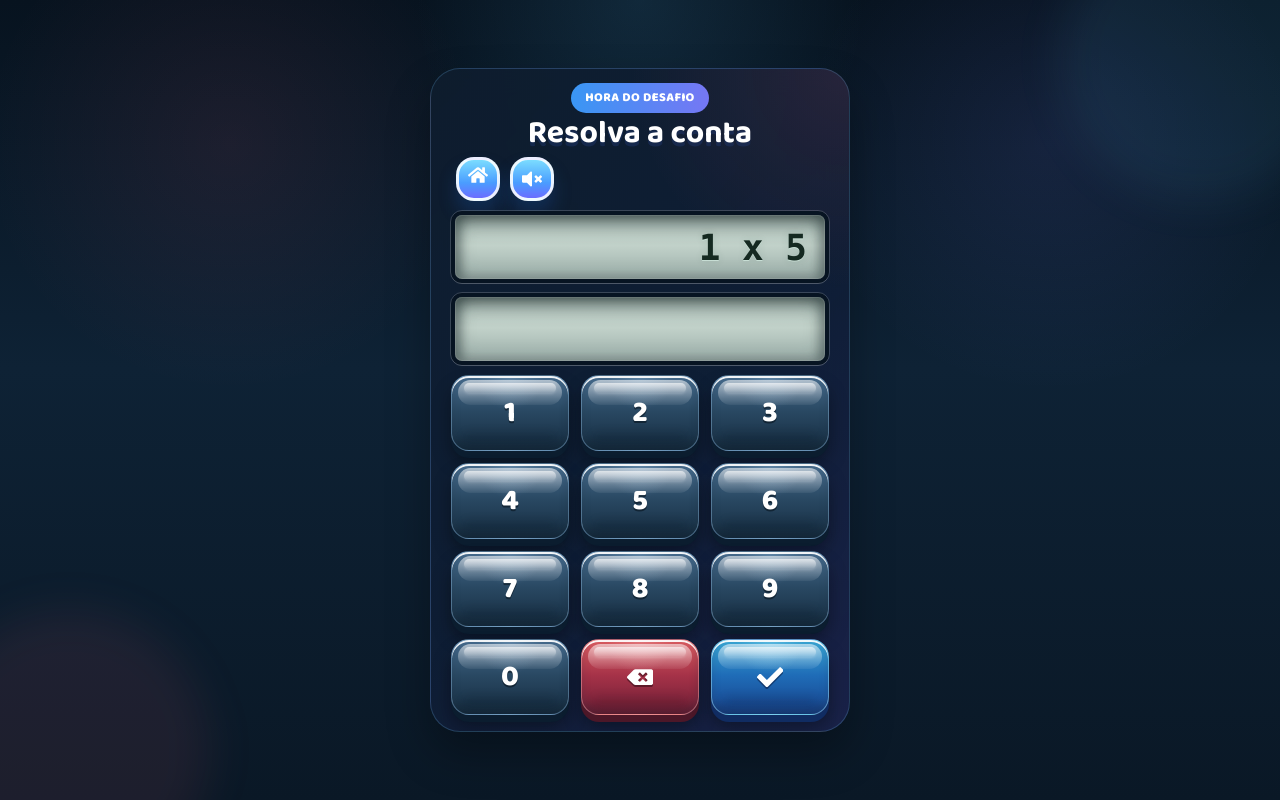
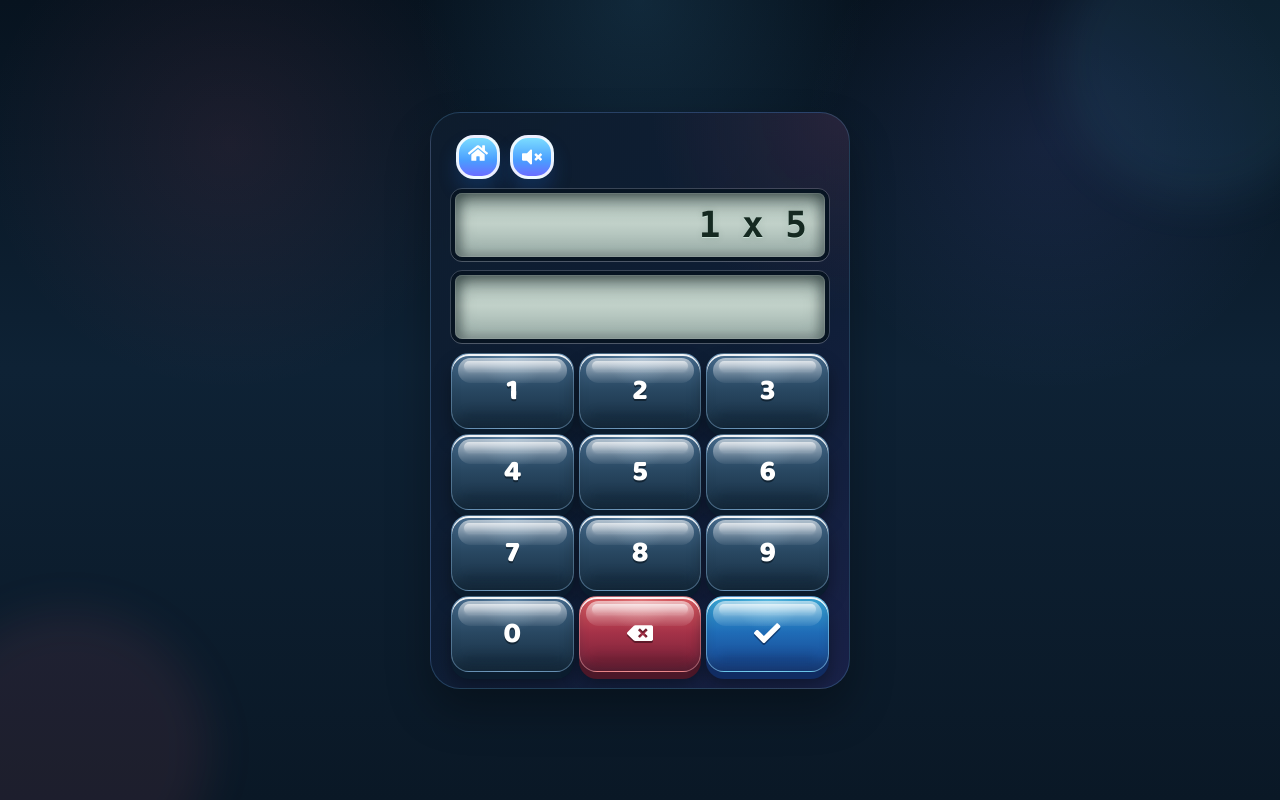
Before and after one commit to lucasmessias322/MathApp, a React (Vite) app: page /#/tabuadatleatoria in a window 1280 px wide. Both pictures are taken after a click on the element 532 px from the left and 179 px from the top of the page. Built offline with nearby package versions, Linux system fonts and the light colour scheme.

Commit message:
Refactor: Adjust button gap for better layout and comment out unused elements in MathLayout

```diff
--- a/src/components/MathLayout/ButtonsCompoent.jsx
+++ b/src/components/MathLayout/ButtonsCompoent.jsx
@@ -48,7 +48,7 @@ const ButtonsContainer = styled.ul`
 
   @media (min-width: 701px) {
     grid-template-columns: repeat(3, minmax(78px, 1fr));
-    gap: 12px;
+    gap: 5px 5px;
   }
 
   @media (max-width: 500px) {
@@ -135,7 +135,7 @@ const Button = styled.button`
   }
 
   @media (min-width: 701px) and (max-height: 720px) {
-    min-height: 58px;
+   // min-height: 58px;
     border-radius: 10px;
   }
 
--- a/src/components/MathLayout/index.jsx
+++ b/src/components/MathLayout/index.jsx
@@ -90,8 +90,8 @@ function MathLayout({
         </AnimatePresence>
 
         <GameTitleArea>
-          <small>Hora do desafio</small>
-          <h1>Resolva a conta</h1>
+          {/* <small>Hora do desafio</small> */}
+          {/* <h1>Resolva a conta</h1> */}
         </GameTitleArea>
 
         <HeaderComponent
@@ -108,6 +108,8 @@ function MathLayout({
             <div className="equationfillBar"></div>
           </EquationsProgressBarContainer>
         ) : null}
+
+
 
         <AnimatedDisplay
           key={`equation-${feedbackState}-${feedbackTick}`}
@@ -163,7 +165,7 @@ const Container = styled.div`
   align-items: center;
   justify-content: center;
   min-height: 100dvh;
-  padding: 12px 10px;
+  //padding: 12px 10px;
   position: relative;
   overflow: hidden;
   background:
```
